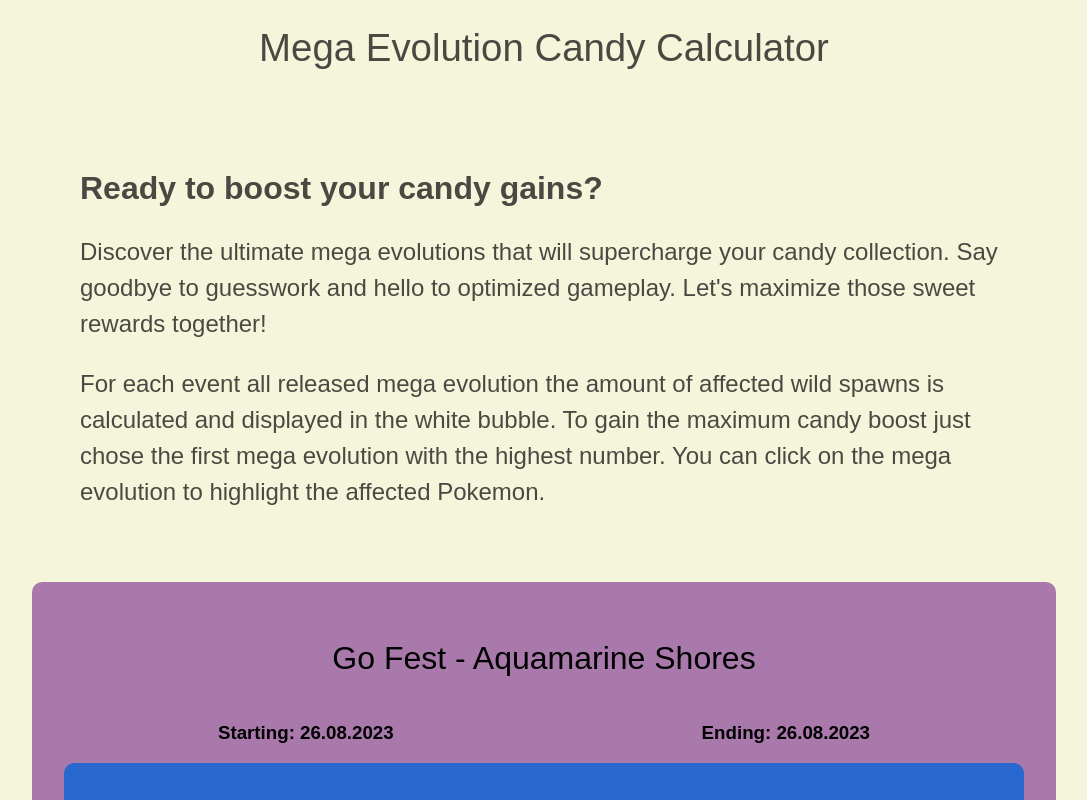
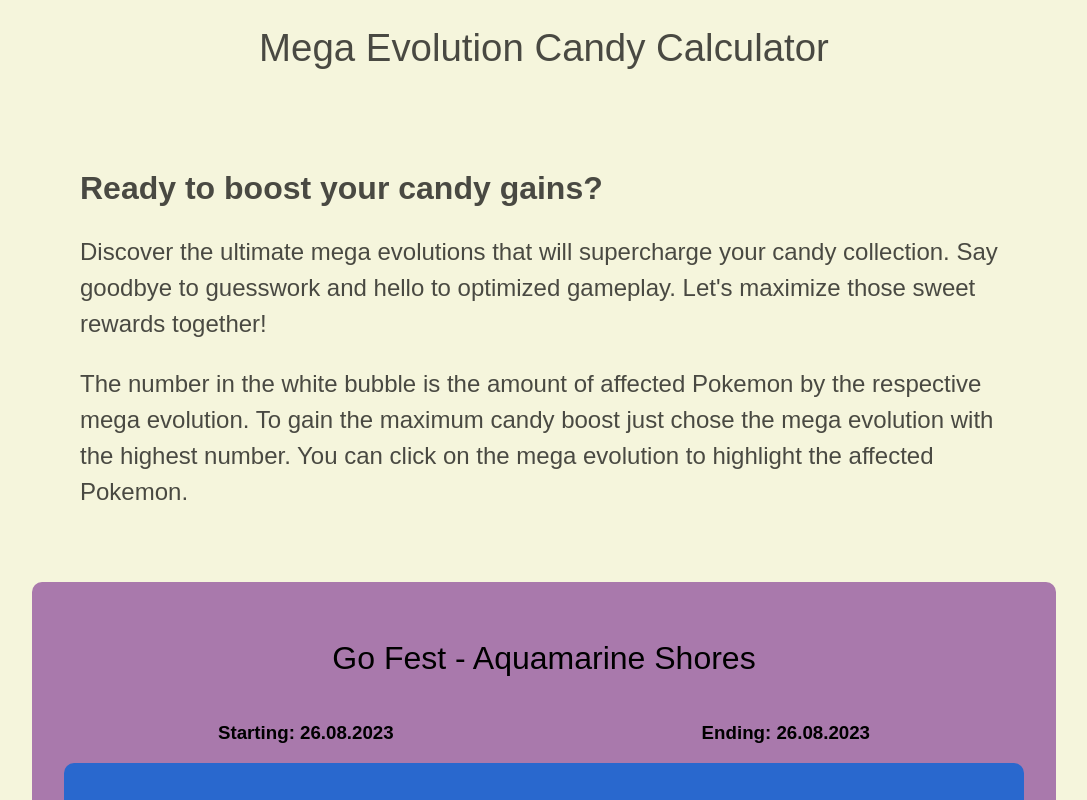
Before and after one commit to statist32/Mega-Evolution-Candy-Calculator, a SvelteKit app: page / in a window 1280 px wide. Shown: the top 800 px of the page, without its empty margins (96-1183 px from the left). Built offline with nearby package versions, Linux system fonts and the light colour scheme.

Commit message:
Improve the description

```diff
--- a/src/routes/+page.svelte
+++ b/src/routes/+page.svelte
@@ -15,10 +15,9 @@
 		to guesswork and hello to optimized gameplay. Let's maximize those sweet rewards together!
 	</p>
 	<p class="explanation">
-		For each event all released mega evolution the amount of affected wild spawns is calculated and
-		displayed in the white bubble. To gain the maximum candy boost just chose the first mega
-		evolution with the highest number. You can click on the mega evolution to highlight the affected
-		Pokemon.
+		The number in the white bubble is the amount of affected Pokemon by the respective mega
+		evolution. To gain the maximum candy boost just chose the mega evolution with the highest
+		number. You can click on the mega evolution to highlight the affected Pokemon.
 	</p>
 </section>
 
```
